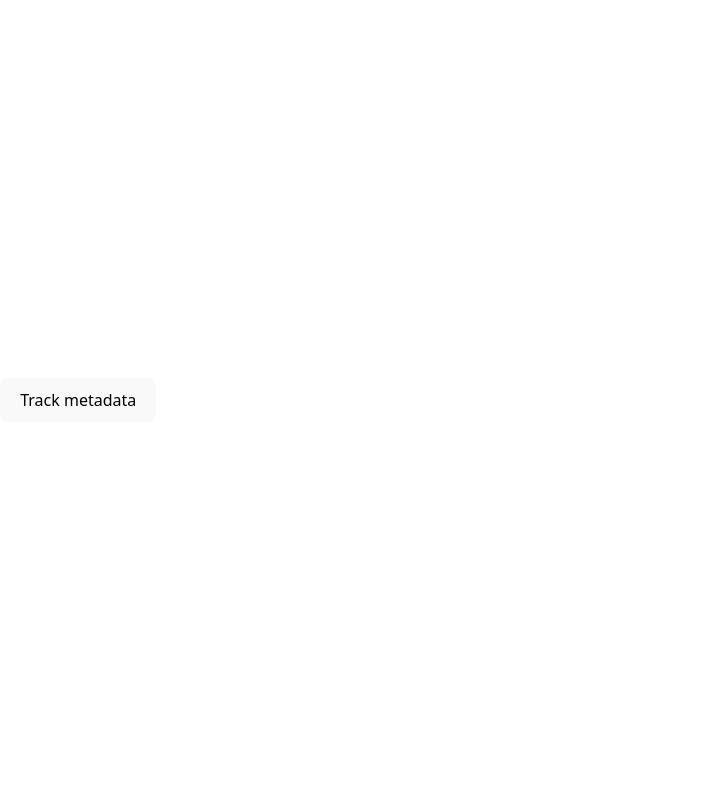
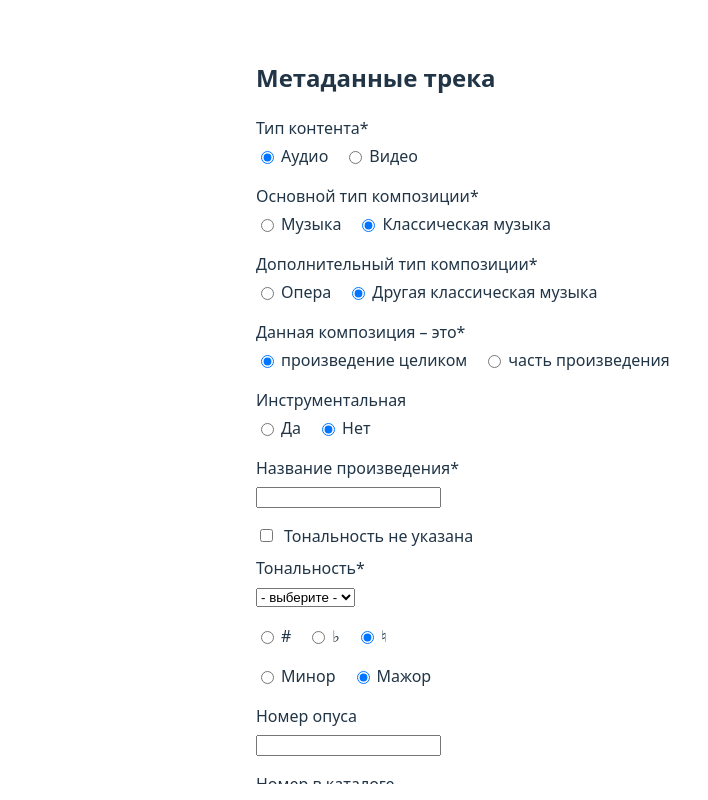
Before and after one commit to Kirill0394/music_meta_data_editor3, a React (Vite) app: page / in a window 1280 px wide. Shown: the whole page, without its empty margins (0-708 px from the left). Built offline with nearby package versions, Linux system fonts and the light colour scheme.

Commit message:
feat: правка предпросмотра и стилей

```diff
--- a/src/components/TrackMetadataModal.css
+++ b/src/components/TrackMetadataModal.css
@@ -1,4 +1,27 @@
 /* TrackMetadataModal.css */
+/* Оверлей растягиваем на весь экран и включаем flex */
+.dialog-overlay {
+    position: fixed;
+    top: 0;
+    left: 0;
+    width: 100%;
+    height: 100%;
+    display: flex;
+    align-items: center;    /* вертикальное центрирование */
+    justify-content: center; /* горизонтальное центрирование */
+    z-index: 1000;           /* чтобы быть поверх остального контента */
+}
+
+/* Собственно окно диалога */
+.dialog {
+    border-radius: 0.375rem;
+    width: 48rem;     /* 768px, как было в .dialog-content */
+    max-width: 90%;   /* на узких экранах */
+    max-height: 90vh; /* чтобы не вылезать за высоту экрана */
+    overflow-y: auto; /* прокрутка содержимого */
+    padding: 1.5rem;  /* отступы по вкусу */
+}
+
 
 /* Диалог */
 .dialog-content {
--- a/src/components/TrackMetadataModal.jsx
+++ b/src/components/TrackMetadataModal.jsx
@@ -21,7 +21,7 @@ const INSTRUMENTS = [
 const PRICES = ["Frontline","Mid-price","Budget"];
 
 export default function TrackMetadataModal() {
-    const [open, setOpen] = useState(false);
+    const [open, setOpen] = useState(true);
     const [form, setForm] = useState({
         contentType: "audio",
         mainType: "classical",
@@ -60,13 +60,13 @@ export default function TrackMetadataModal() {
         const opus = form.opus ? `, Op. ${form.opus}` : "";
         const cat = form.catalog ? `, ${form.catalog}` : "";
         const nick = form.nickname ? ` "${form.nickname}"` : "";
-        const ver = form.version ? ` (${form.version})` : "";
+        const ver = form.version ? ` (v${form.version})` : "";
         return `${work}${partNo}${partTitle}${key}${opus}${cat}${nick}${ver}`.trim();
     }, [form, keyBlock, opera]);
 
     return (
         <>
-            <button className="btn" onClick={() => setOpen(true)}>Track metadata</button>
+            {/*<button className="btn" onClick={() => setOpen(true)}>Track metadata</button>*/}
             {open && (
                 <div className="dialog-overlay" onClick={() => setOpen(false)}>
                     <div className="dialog" onClick={e => e.stopPropagation()}>
@@ -193,7 +193,7 @@ export default function TrackMetadataModal() {
                             </>
                         )}
 
-                        <div className="actions"><button className="btn" onClick={() => setOpen(false)}>Закрыть</button></div>
+                        {/*<div className="actions"><button className="btn" onClick={() => setOpen(false)}>Закрыть</button></div>*/}
                     </div>
                 </div>
             )}
```
